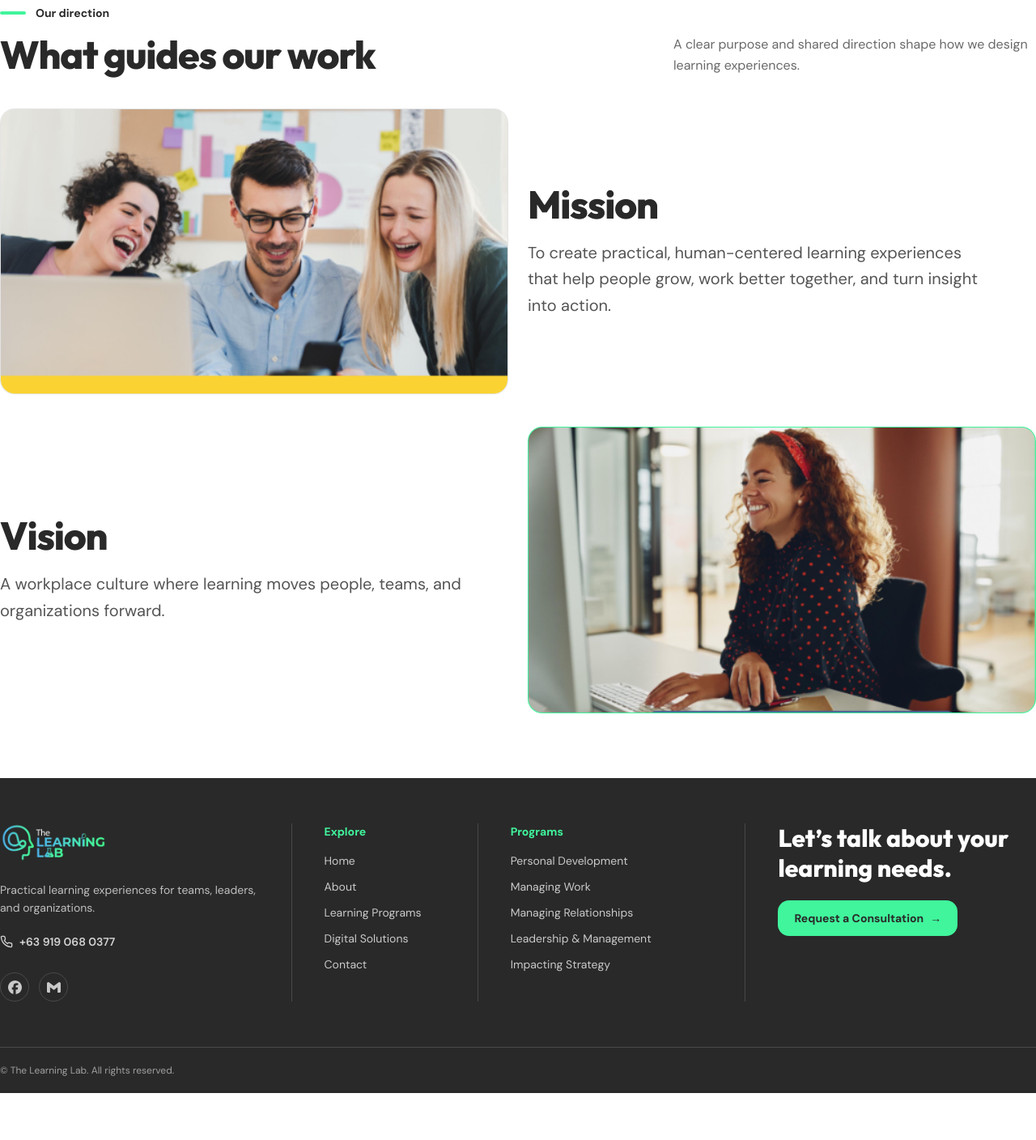
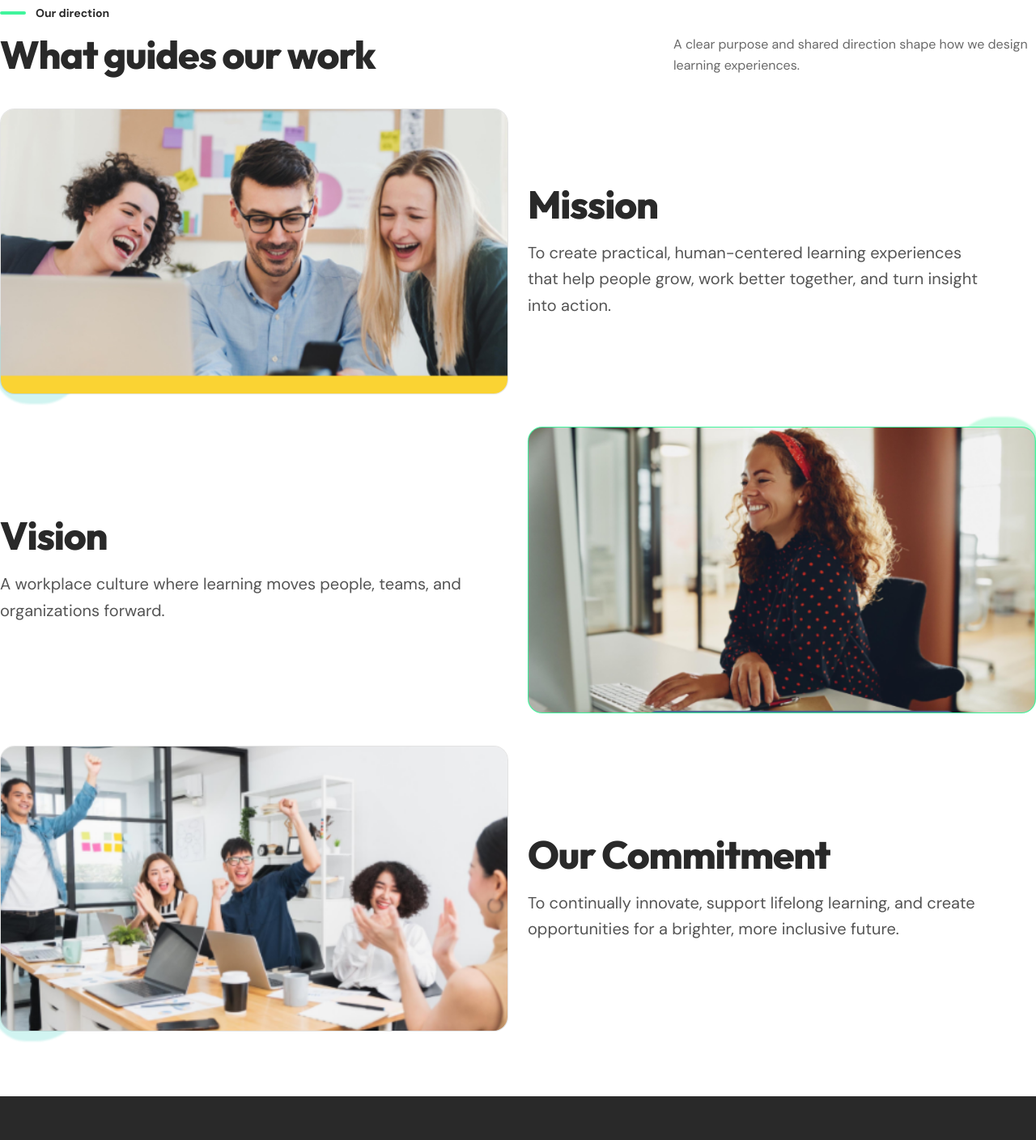
Before and after one commit to gabzy0423/The-Learning-Lab, a Next.js app: page /about in a window 1280 px wide. Shown: the part 1460-2868 px from the top of the page at 81% size. Before the commit the page ends 2810 px from the top, so only its background shows below. Built offline with nearby package versions, Linux system fonts and the light colour scheme.

Commit message:
Add About commitment row

```diff
--- a/app/about/page.tsx
+++ b/app/about/page.tsx
@@ -127,8 +127,11 @@ export default function AboutPage() {
 
         <div className="mt-10 space-y-8 lg:space-y-10">
           <div className="grid gap-6 lg:grid-cols-2 lg:items-stretch">
-            <div className="relative aspect-[16/9] overflow-hidden rounded-2xl border border-brand-charcoal/10 bg-brand-charcoal/[0.03]">
-              <Image src="/assets/pages/about/mission.png" alt="Colleagues learning and collaborating together" fill sizes="(min-width: 1024px) 50vw, 100vw" className="object-cover" />
+            <div className="relative isolate">
+              <span aria-hidden="true" className="pointer-events-none absolute -bottom-3 -left-2 z-0 size-20 rounded-[40%_60%_55%_45%] bg-brand-turquoise/25 blur-[1px] sm:size-28" />
+              <div className="relative z-10 aspect-[16/9] overflow-hidden rounded-2xl border border-brand-charcoal/10 bg-brand-charcoal/[0.03]">
+                <Image src="/assets/pages/about/mission.png" alt="Colleagues learning and collaborating together" fill sizes="(min-width: 1024px) 50vw, 100vw" className="object-cover" />
+              </div>
             </div>
             <div className="flex h-full flex-col justify-center text-brand-charcoal lg:order-2">
               <h3 className="font-heading text-3xl font-extrabold tracking-tight sm:text-4xl lg:text-5xl">Mission</h3>
@@ -139,8 +142,11 @@ export default function AboutPage() {
           </div>
 
           <div className="grid gap-6 lg:grid-cols-2 lg:items-stretch">
-            <div className="relative aspect-[16/9] overflow-hidden rounded-2xl border border-brand-mint-green/30 bg-brand-mint-green lg:order-2">
-              <Image src="/assets/pages/about/vision.png" alt="Learner working confidently in a modern workspace" fill sizes="(min-width: 1024px) 50vw, 100vw" className="object-cover" />
+            <div className="relative isolate lg:order-2">
+              <span aria-hidden="true" className="pointer-events-none absolute -right-2 -top-3 z-0 size-20 rounded-[55%_45%_40%_60%] bg-brand-mint-green/30 blur-[1px] sm:size-28" />
+              <div className="relative z-10 aspect-[16/9] overflow-hidden rounded-2xl border border-brand-mint-green/30 bg-brand-mint-green">
+                <Image src="/assets/pages/about/vision.png" alt="Learner working confidently in a modern workspace" fill sizes="(min-width: 1024px) 50vw, 100vw" className="object-cover" />
+              </div>
             </div>
             <div className="flex h-full flex-col justify-center text-brand-charcoal lg:order-1">
               <h3 className="font-heading text-3xl font-extrabold tracking-tight sm:text-4xl lg:text-5xl">Vision</h3>
@@ -149,6 +155,21 @@ export default function AboutPage() {
               </p>
             </div>
           </div>
+
+          <div className="grid gap-6 lg:grid-cols-2 lg:items-stretch">
+            <div className="relative isolate">
+              <span aria-hidden="true" className="pointer-events-none absolute -bottom-3 -left-2 z-0 size-20 rounded-[45%_55%_60%_40%] bg-brand-turquoise/25 blur-[1px] sm:size-28" />
+              <div className="relative z-10 aspect-[16/9] overflow-hidden rounded-2xl border border-brand-charcoal/10 bg-brand-charcoal/[0.03]">
+                <Image src="/assets/pages/about/commitment.png" alt="Colleagues celebrating a collaborative learning moment" fill sizes="(min-width: 1024px) 50vw, 100vw" className="object-cover" />
+              </div>
+            </div>
+            <div className="flex h-full flex-col justify-center text-brand-charcoal lg:order-2">
+              <h3 className="font-heading text-3xl font-extrabold tracking-tight sm:text-4xl lg:text-5xl">Our Commitment</h3>
+              <p className="mt-5 max-w-xl text-lg font-normal leading-relaxed text-brand-charcoal/80 sm:text-xl">
+                To continually innovate, support lifelong learning, and create opportunities for a brighter, more inclusive future.
+              </p>
+            </div>
+          </div>
         </div>
       </section>
     </main>
```
Also changed, not shown: public/assets/pages/about/commitment.png (added), 1 other file (tests, documents, lock files or other folders).
